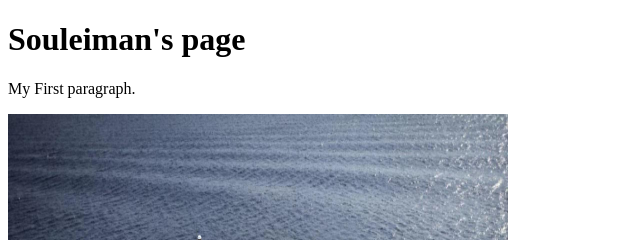
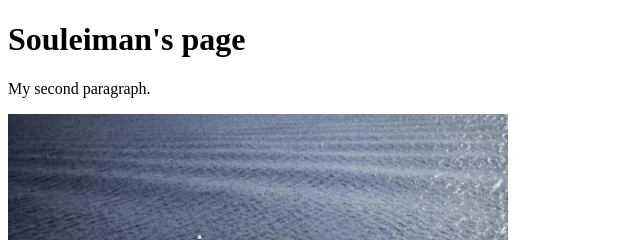
Before and after one commit to souleiman-elali/boats_site, a plain HTML site: page index.html in a window 1280 px wide. Shown: the top 240 px of the page, 0-640 px from the left. Drawn offline with Linux system fonts and the light colour scheme.

Commit message:
changed paragraph

```diff
--- a/index.html
+++ b/index.html
@@ -7,7 +7,7 @@
 <body>
 
 <h1>Souleiman's page</h1>
-<p>My First paragraph.</p>
+<p>My second paragraph.</p>
 
 <img src="images/boat2.jpg"width="500" height="600">
 
```
